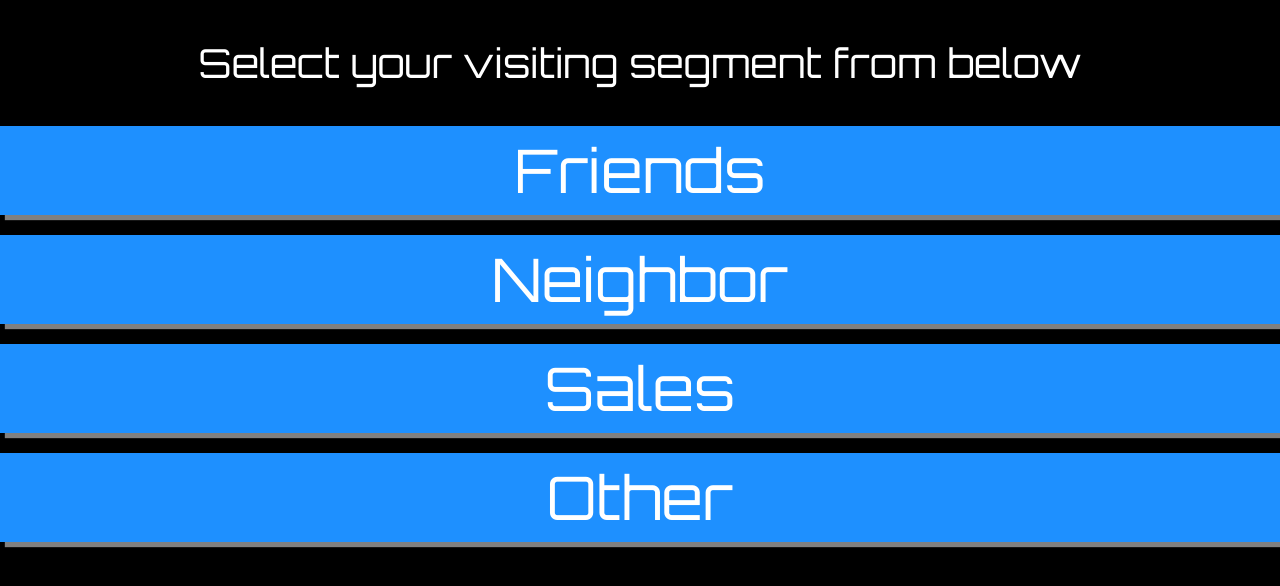
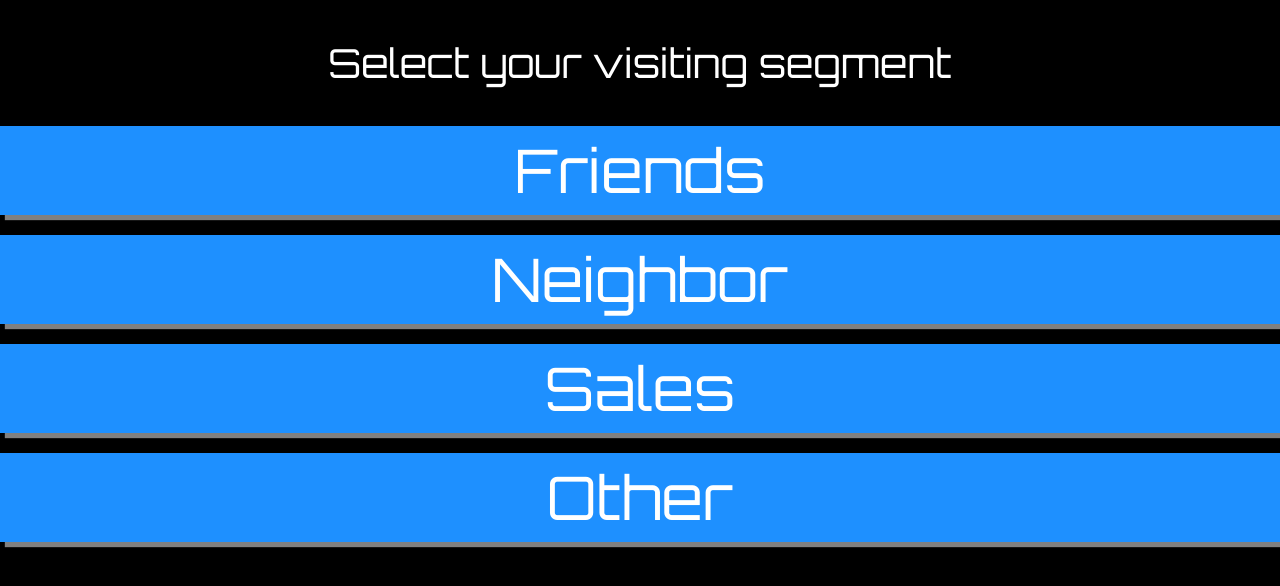
Before and after one commit to salespause/doorphone-app, a website: page dist/segment/index.html in a window 1280 px wide. Drawn offline with nearby package versions, Linux system fonts and the light colour scheme.

Commit message:
Remove text

```diff
--- a/dist/segment/index.html
+++ b/dist/segment/index.html
@@ -35,7 +35,7 @@
   </head>
   <body>
     <div class="container">
-      <p>Select your visiting segment from below</p>
+      <p>Select your visiting segment</p>
 
       <a class="subscribe-btn" href="#" onclick="postFriends()">
         Friends
```
